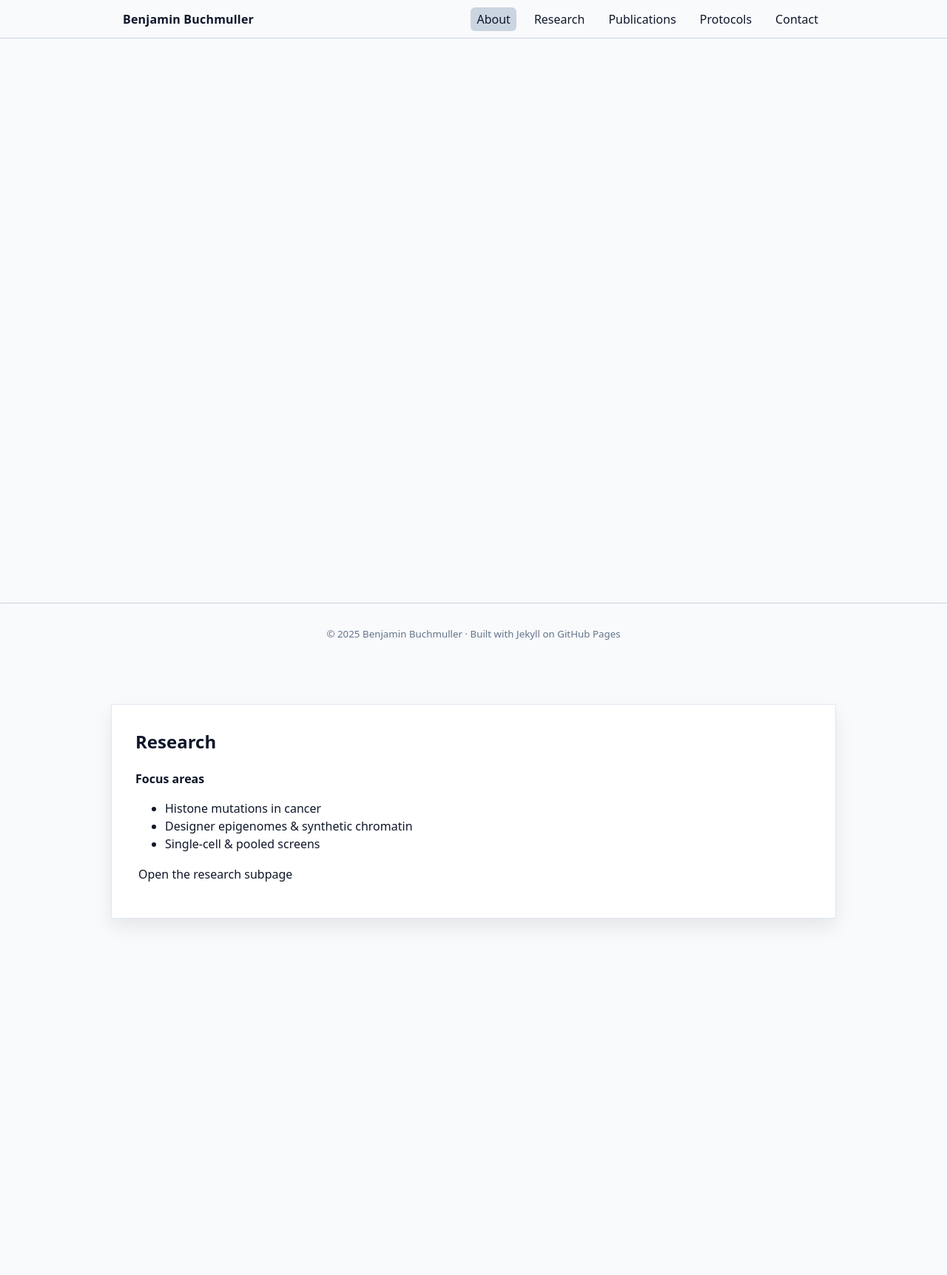
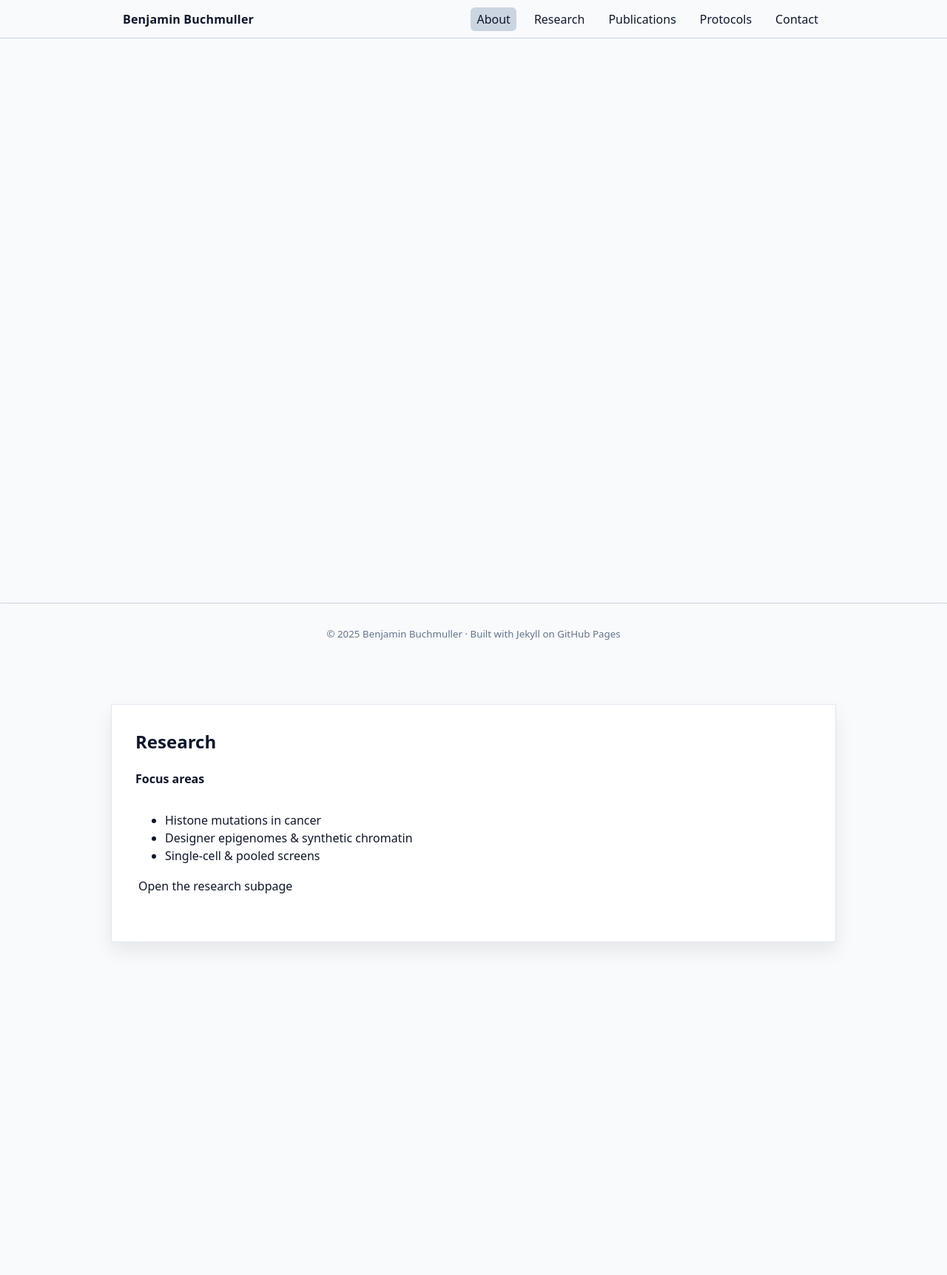
Before and after one commit to benjbuch/benjbuch.github.io, a Jekyll site: the page built from index.html, in a window 1280 px wide. Shown: the whole page at 74% size. Built offline with Jekyll 4.4.1, drawn with Linux system fonts in a browser that asks for light colours.

Commit message:
Add space after paragraphs

```diff
--- a/assets/style.css
+++ b/assets/style.css
@@ -71,6 +71,11 @@ section {
 	justify-content: center;
 	padding: var(--section-pad-y) var(--pad);
 }
+p {
+	padding-bottom: 1rem;
+	line-height: 1.5;
+}
+
 
 /* Footer */
 footer {
```
